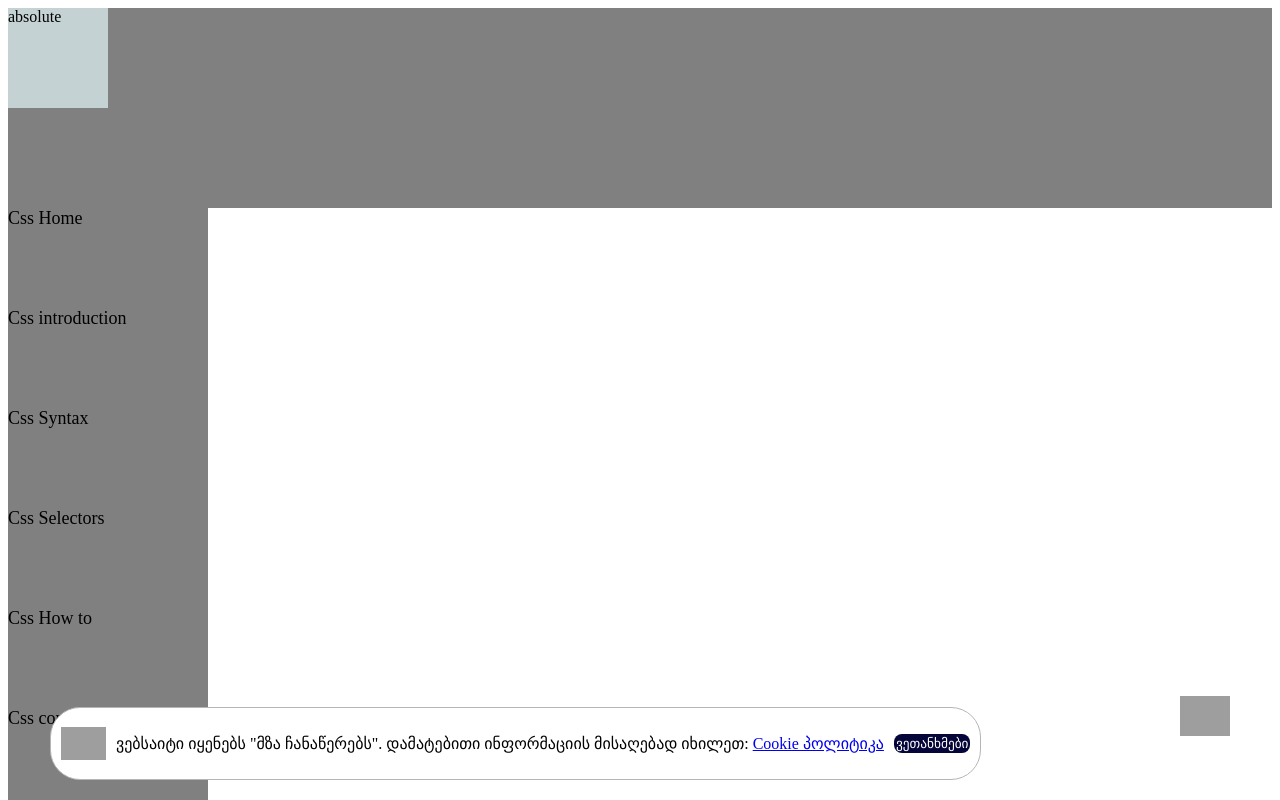
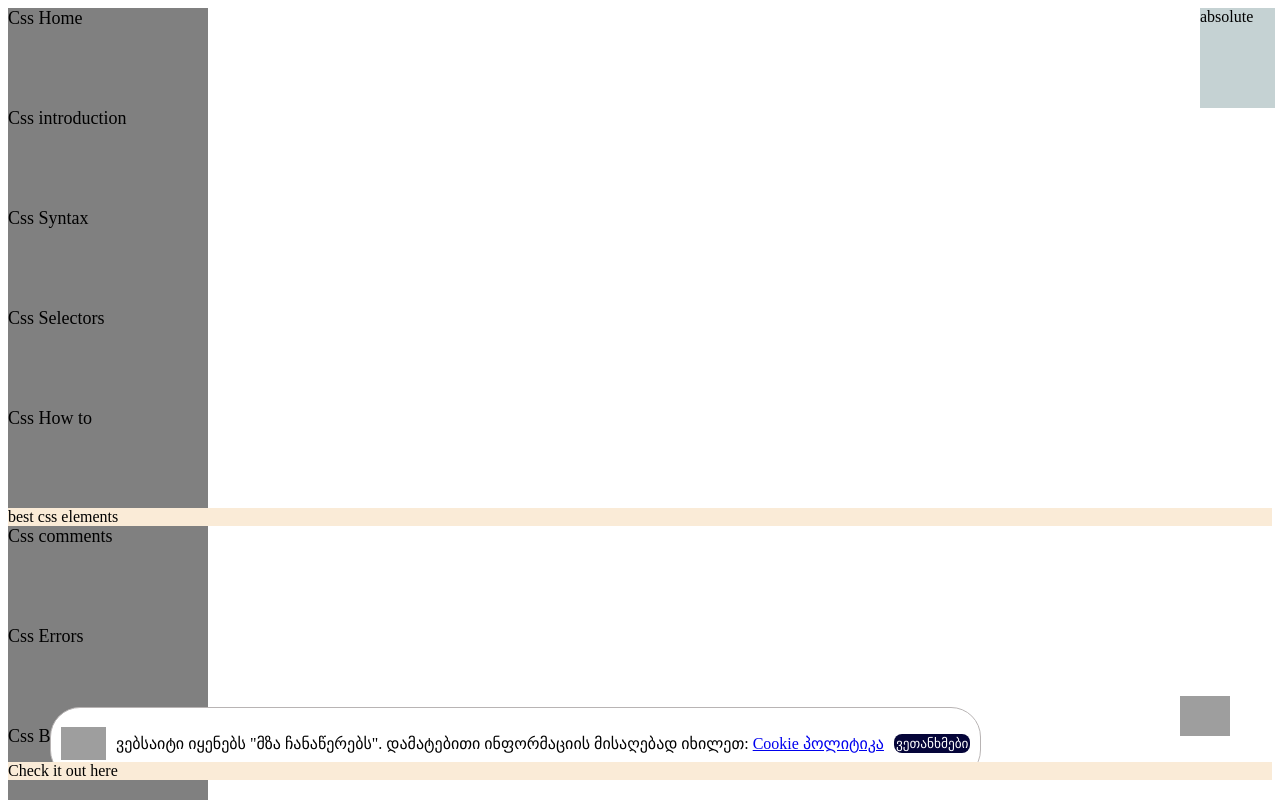
Before and after one commit to gugagogitidze76-crypto/index.html, a plain HTML site: page index.html in a window 1280 px wide. Shown: the top 800 px of the page. Drawn offline with Linux system fonts and the light colour scheme; grey boxes are pictures that could not be loaded.

Commit message:
Sticky Elements made

```diff
--- a/index.html
+++ b/index.html
@@ -25,14 +25,13 @@
       id="contact-icon"
     />
 
-    <div class="box container">
-      <div class="absolute">absolute</div>
-    </div>
+    <div class="absolute">absolute</div>
     <div class="home">Css Home</div>
     <div class="intro">Css introduction</div>
     <div class="syn">Css Syntax</div>
     <div class="selector">Css Selectors</div>
     <div class="howto">Css How to</div>
+    <div class="sticky">best css elements</div>
     <div class="comments">Css comments</div>
     <div class="errors">Css Errors</div>
     <div class="back">Css Background</div>
@@ -40,6 +39,7 @@
     <div class="margin">Css margins</div>
     <div class="padding">Css padding</div>
     <div class="height">Css height</div>
+    <div class="stick">Check it out here</div>
     <div class="model">Css box model</div>
     <div class="outline">Css outline</div>
     <div class="end part">
--- a/style.css
+++ b/style.css
@@ -162,14 +162,25 @@ div.box {
   background-color: gray;
 }
 
+div.box {
+  background-color: gray;
+}
 div.absolute {
-  width: 100px;
+  width: 75px;
   height: 100px;
-  display: inline-block;
-  margin-block-end: 100px;
   background-color: rgb(197, 210, 211);
+  position: absolute;
+  right: 5px;
 }
 
-div.end {
-  background-color: gray;
+div.sticky {
+  position: sticky;
+  top: 20px;
+  background-color: antiquewhite;
 }
+
+div.stick {
+  position: sticky;
+  bottom: 20px;
+  background-color: antiquewhite;
+}
```
